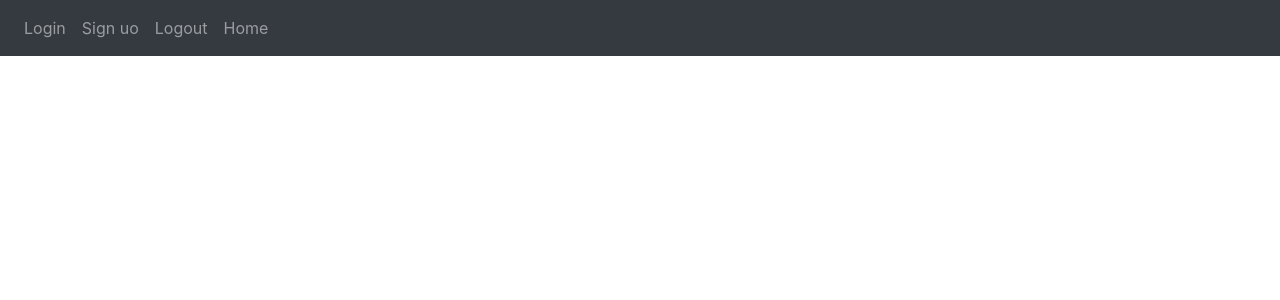
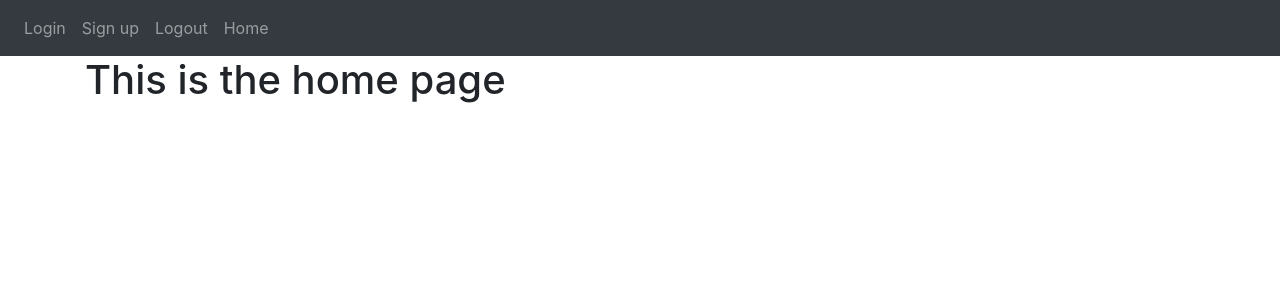
Before and after one commit to FHegardt/ReinforcementLearningGame, a Flask app: page / in a window 1280 px wide. Shown: the top 300 px of the page. Run offline with Flask 2, Linux system fonts and the light colour scheme; some libraries are stand-ins or nearby versions.

Commit message:
testing if else in HTML

```diff
--- a/website/templates/base.html
+++ b/website/templates/base.html
@@ -30,12 +30,14 @@
       <div class="collapse navbar-collapse" id="navbar">
         <div class="navbar-nav">
           <a class="nav-item nav-link" id="login" href="/login">Login</a>
-          <a class="nav-item nav-link" id="signUp" href="/sign-up">Sign uo</a>
+          <a class="nav-item nav-link" id="signUp" href="/sign-up">Sign up</a>
           <a class="nav-item nav-link" id="logout" href="/logout">Logout</a>
           <a class="nav-item nav-link" id="Home" href="/">Home</a>
         </div>
       </div>
     </nav>
+    <div class="container">{% block content%} {% endblock%}</div>
+
     <script
       src="https://code.jquery.com/jquery-3.2.1.slim.min.js"
       integrity="sha384-KJ3o2DKtIkvYIK3UENzmM7KCkRr/rE9/Qpg6aAZGJwFDMVNA/GpGFF93hXpG5KkN"
--- a/website/templates/home.html
+++ b/website/templates/home.html
@@ -1 +1,3 @@
-{% extends "base.html" %} {% block title %}Home{% endblock %}
+{% extends "base.html" %} {% block title %}Home{% endblock %} {% block content%}
+<h1>This is the home page</h1>
+{%endblock%}
--- /dev/null
+++ b/website/templates/login.html
@@ -0,0 +1,4 @@
+{% extends "base.html" %} {% block title %}Login{% endblock %} {% block
+content%}
+<h1>This is the login page</h1>
+{%endblock%}
--- /dev/null
+++ b/website/templates/sign_up.html
@@ -0,0 +1,4 @@
+{% extends "base.html" %} {% block title %}Sign up{% endblock %} {% block
+content%}
+<h1>This is the Sign up</h1>
+{%endblock%}
```
Also changed, not shown: website/auth.py (+4 -4 lines).
